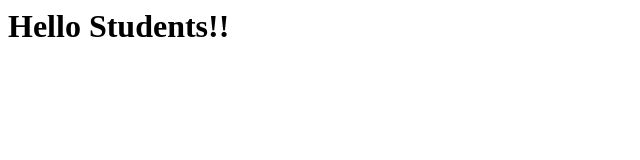
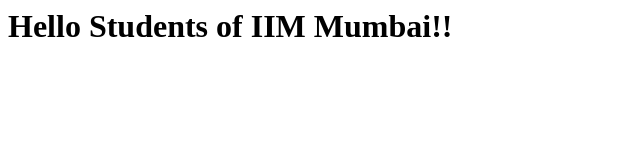
Before and after one commit to manki25/IIMMUmbai1, a plain HTML site: page index.html in a window 1280 px wide. Shown: the whole page, without its empty margins (0-640 px from the left). Drawn offline with Linux system fonts and the light colour scheme.

Commit message:
Update index.html

```diff
--- a/index.html
+++ b/index.html
@@ -1 +1 @@
-<h1> Hello Students!!</h1>
+<h1> Hello Students of IIM Mumbai!!</h1>
```
